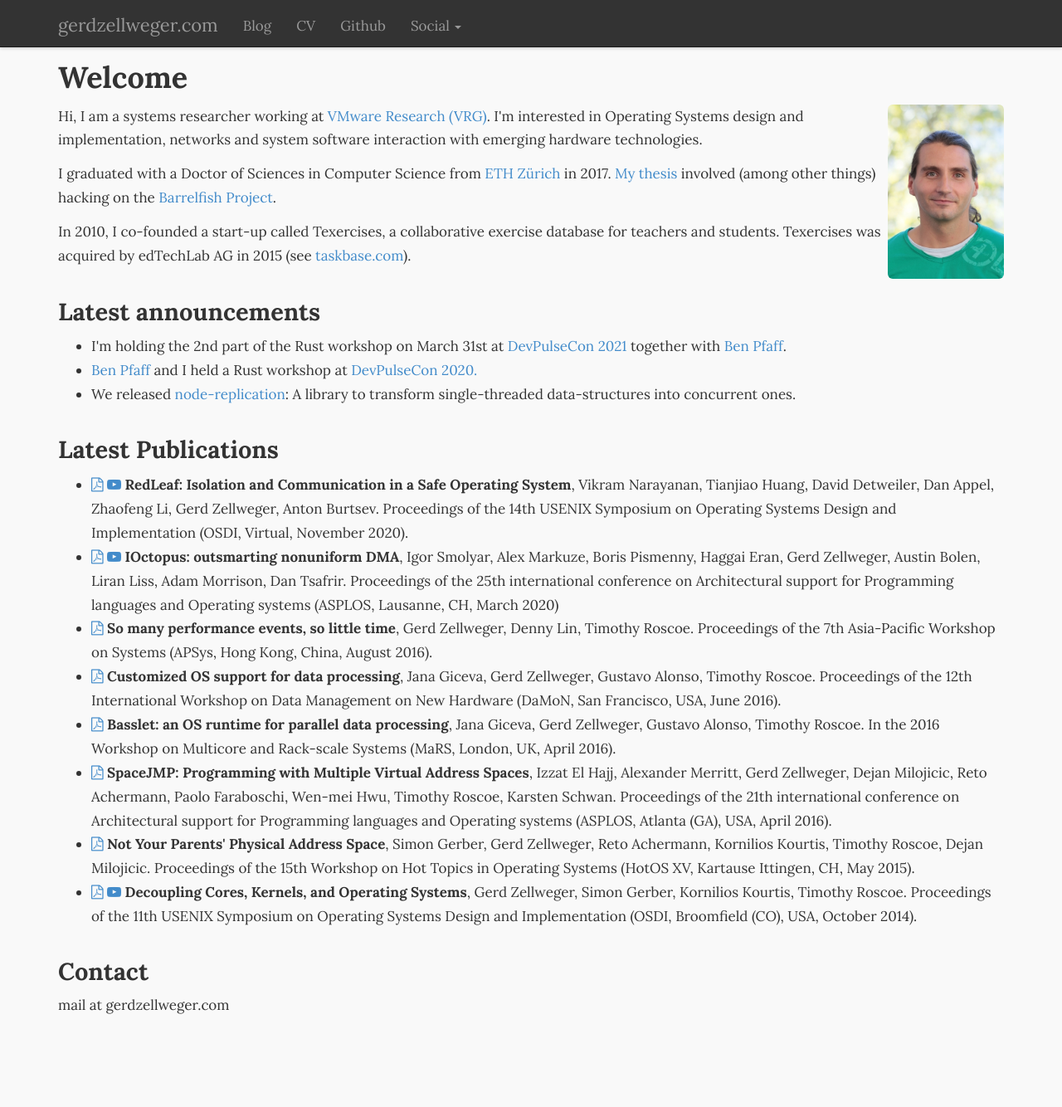
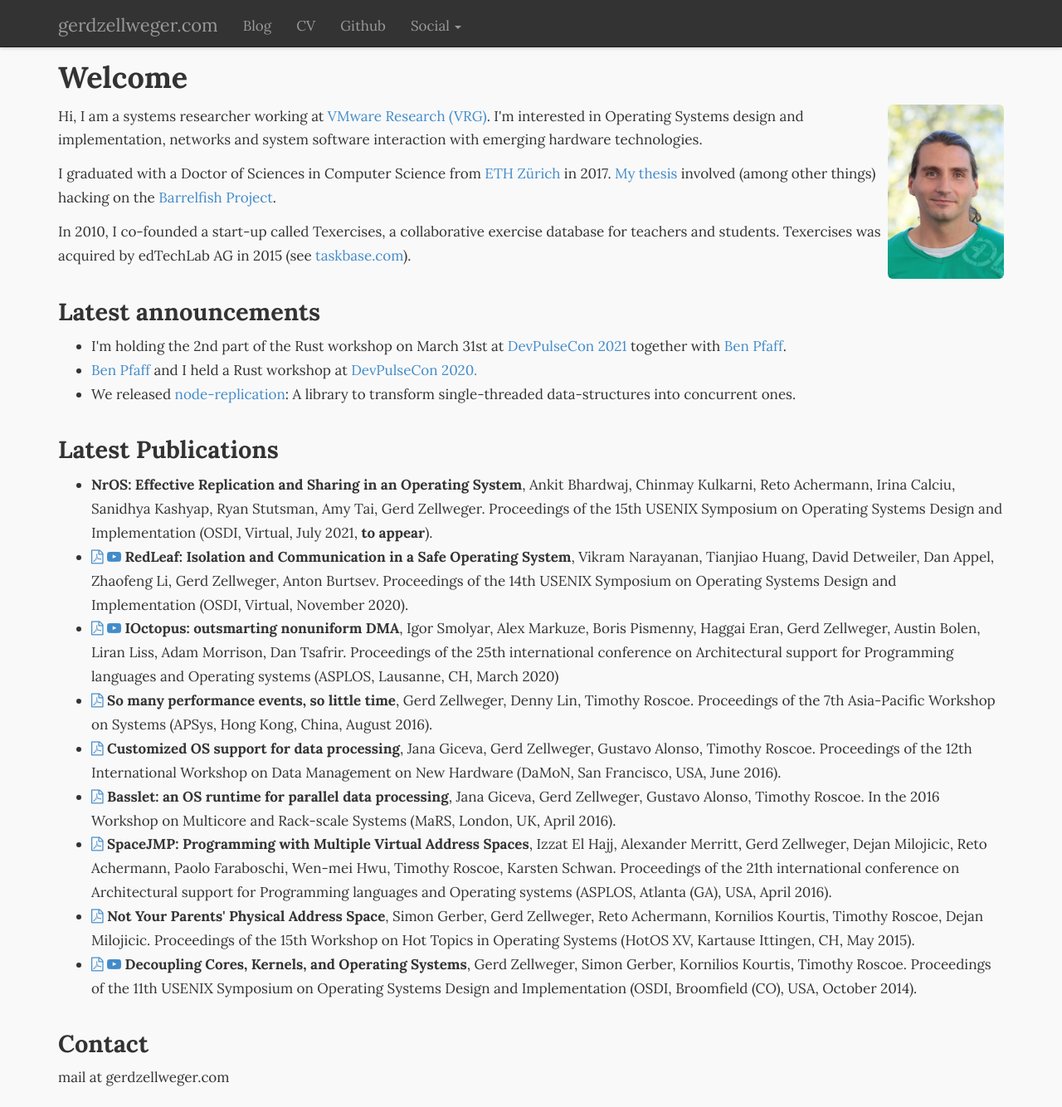
Before and after one commit to gz/website, a Jekyll site: the page built from index.html, in a window 1280 px wide and 1334 px high. Shown: the whole window at 83% size. Built offline with Jekyll 4.4.1, drawn with Linux system fonts in a browser that asks for light colours; nearby versions of some CDN libraries.

Commit message:
Update index.html

```diff
--- a/index.html
+++ b/index.html
@@ -50,6 +50,12 @@ title: Gerd Zellweger
 
 <h3>Latest Publications</h3>
 <ul class="unstyled">
+  <li>
+    <strong>NrOS: Effective Replication and Sharing in an Operating System</strong>,
+    Ankit Bhardwaj, Chinmay Kulkarni, Reto Achermann, Irina Calciu, Sanidhya Kashyap, Ryan Stutsman, Amy Tai, Gerd Zellweger.
+    Proceedings of the 15th USENIX Symposium on Operating Systems Design and Implementation (OSDI, Virtual, July 2021, <b>to appear</b>).
+  </li>
+
   <li>
     <a href="papers/redleaf-osdi20.pdf"><i class="fa fa-file-pdf-o"></i></a>
     <a href="https://www.youtube.com/watch?v=MKjliJWzs6w"><i class="fa fa-youtube-play"></i></a>
```
